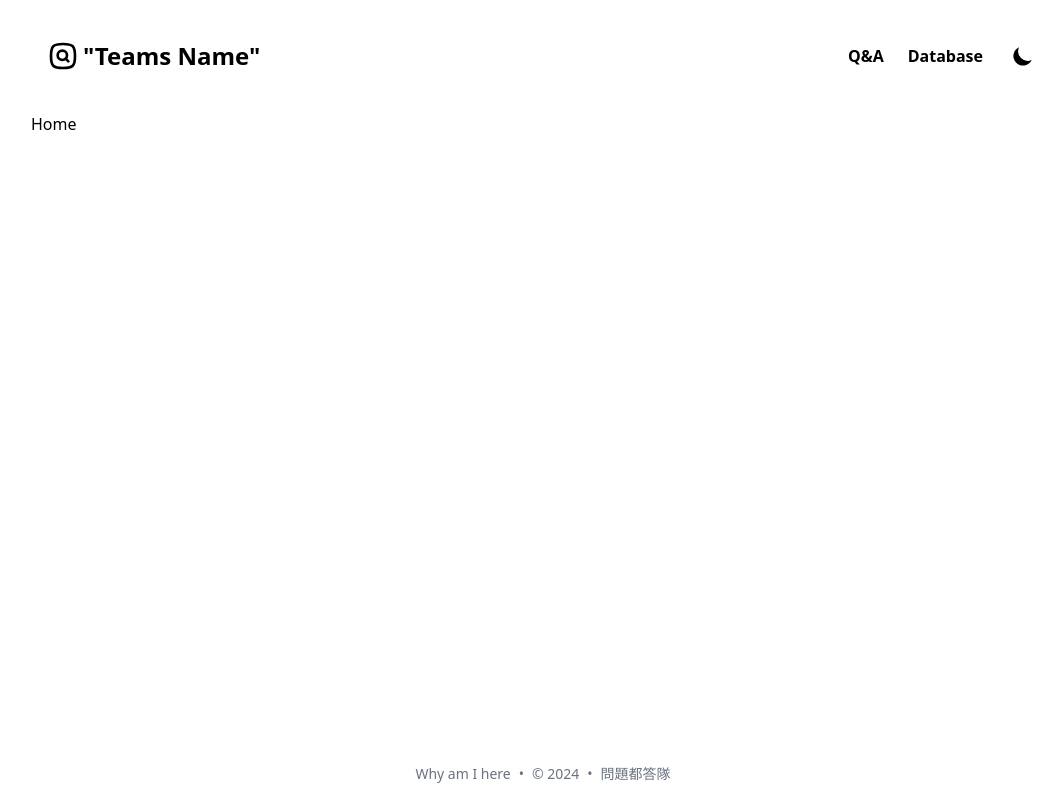
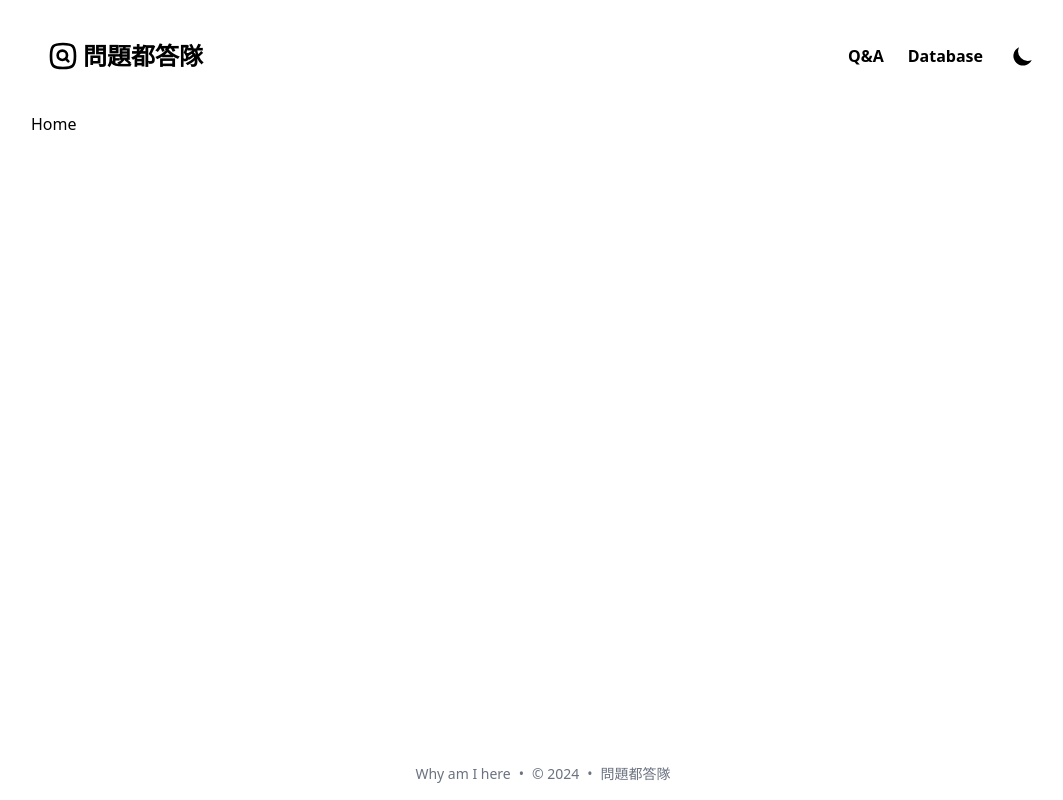
Before and after one commit to himmas-hackathon-vector-search/frontend, a React (Vite) app: page / in a window 1280 px wide. Shown: the whole page, without its empty margins (97-1160 px from the left). Built offline with nearby package versions, Linux system fonts and the light colour scheme.

Commit message:
update page title with team name

```diff
--- a/src/components/layout/Header.tsx
+++ b/src/components/layout/Header.tsx
@@ -20,7 +20,7 @@ const Header = () => {
             />
           </div>
           <div className="hidden text-2xl font-semibold sm:block">
-            "Teams Name"
+            問題都答隊
           </div>
         </div>
       </NavLink>
```
